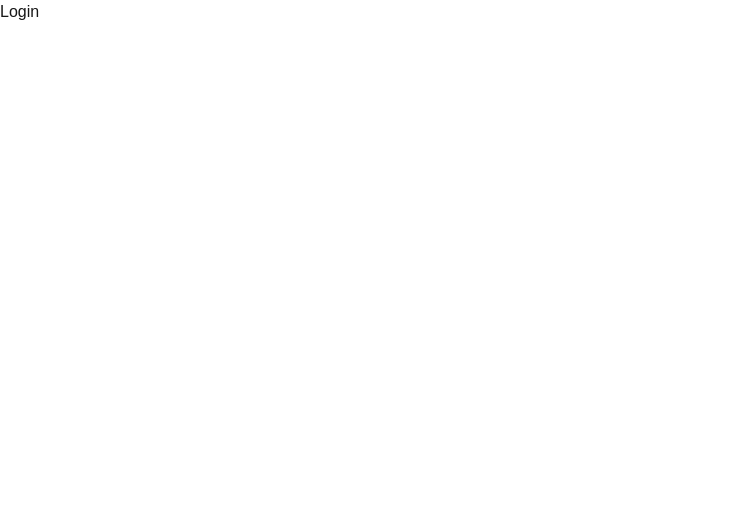
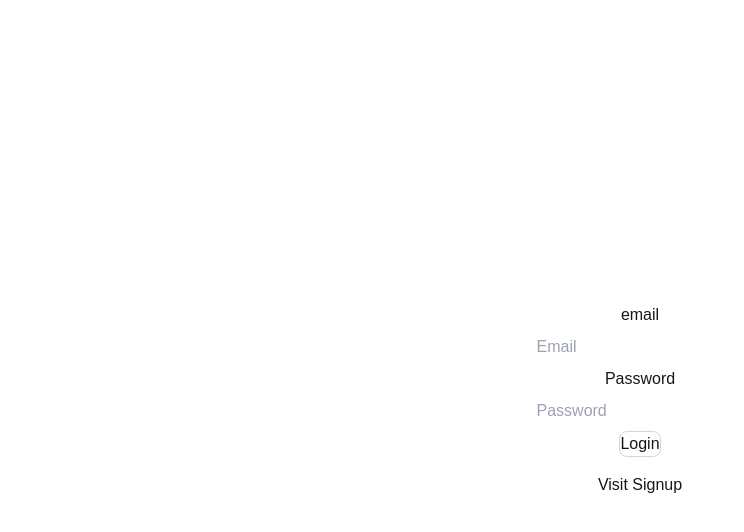
Before and after one commit to HTapia7/app-write, a Next.js app: page /login in a window 1280 px wide. Shown: the top 532 px of the page, without its empty margins (0-744 px from the left). Built offline with nearby package versions, Linux system fonts and the light colour scheme.

Commit message:
login page

```diff
--- a/src/app/login/page.tsx
+++ b/src/app/login/page.tsx
@@ -1,7 +1,44 @@
-export default function LoginPage(){
+"use client";
+import Link from "next/link"
+import React from "react";
+import { useRouter } from "next/navigation";
+import { axios } from "axios";
+
+export default function loginPage(){
+    const [user , setUser] = React.useState({
+      email: "",
+      password: "",
+    })
+
+    const onLogin = async () => {
+
+    }
+
   return (
-    <div>
-      <h1>Login</h1>
+    <div className="flex flex-col items-center justify-center min-h-screen py-2">
+      <label htmlFor="email">email</label>
+      <input className="p-2"
+        id="email"
+        type="text"
+        value={user.email}
+        onChange={(e) => setUser({...user, email: e.target.value})}
+        placeholder="Email"
+      />
+
+      <label htmlFor="password">Password</label>
+      <input className="p-2"
+        id="password"
+        type="password"
+        value={user.password}
+        onChange={(e) => setUser({...user, password: e.target.value})}
+        placeholder="Password"
+      />
+
+    <button className="p=2 border border-gray-300 rounded-lg mb-4"
+    onClick={onLogin}>
+      Login
+    </button>
+    <Link href="/signup">Visit Signup</Link>
     </div>
   )
 }
--- a/src/app/signup/page.tsx
+++ b/src/app/signup/page.tsx
@@ -51,8 +51,6 @@
       Sign Up
     </button>
     <Link href="/login">Visit Login</Link>
-
-
     </div>
   )
 }
```
